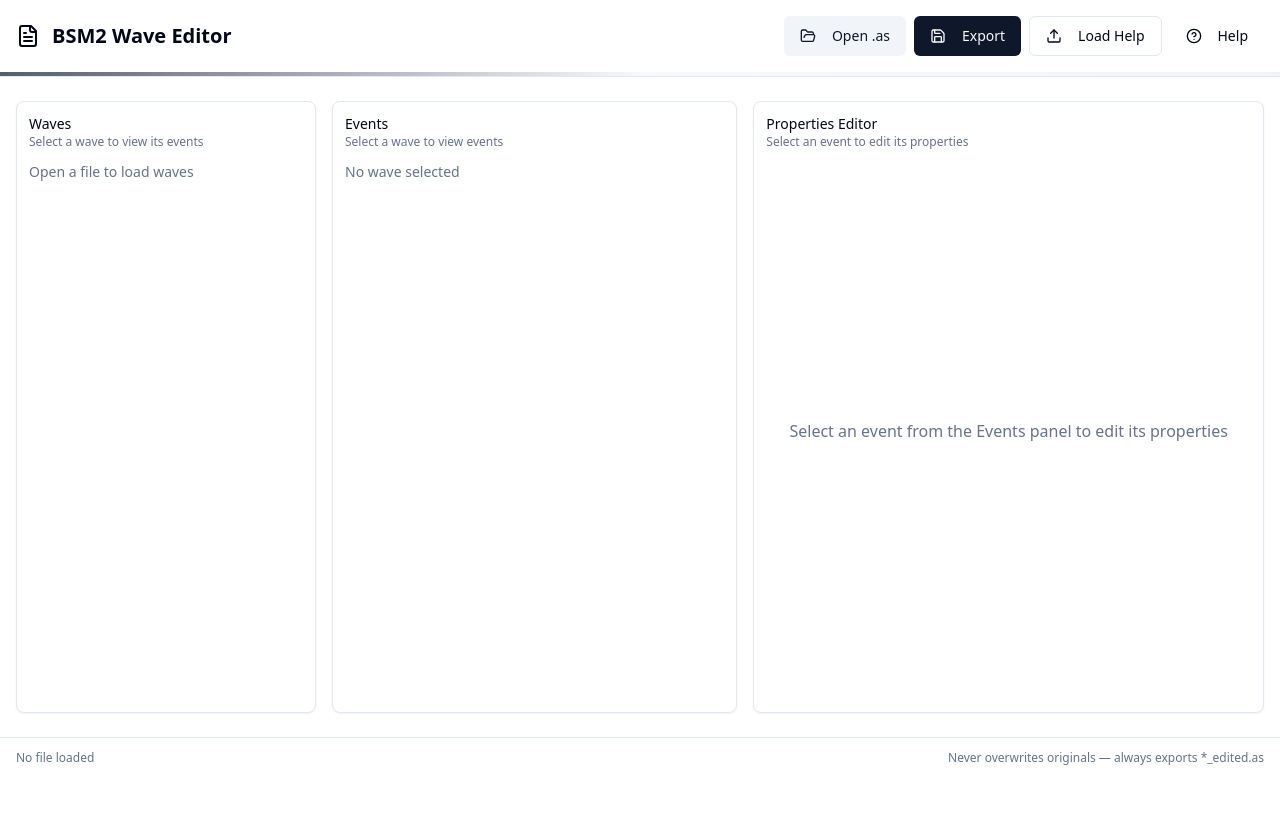
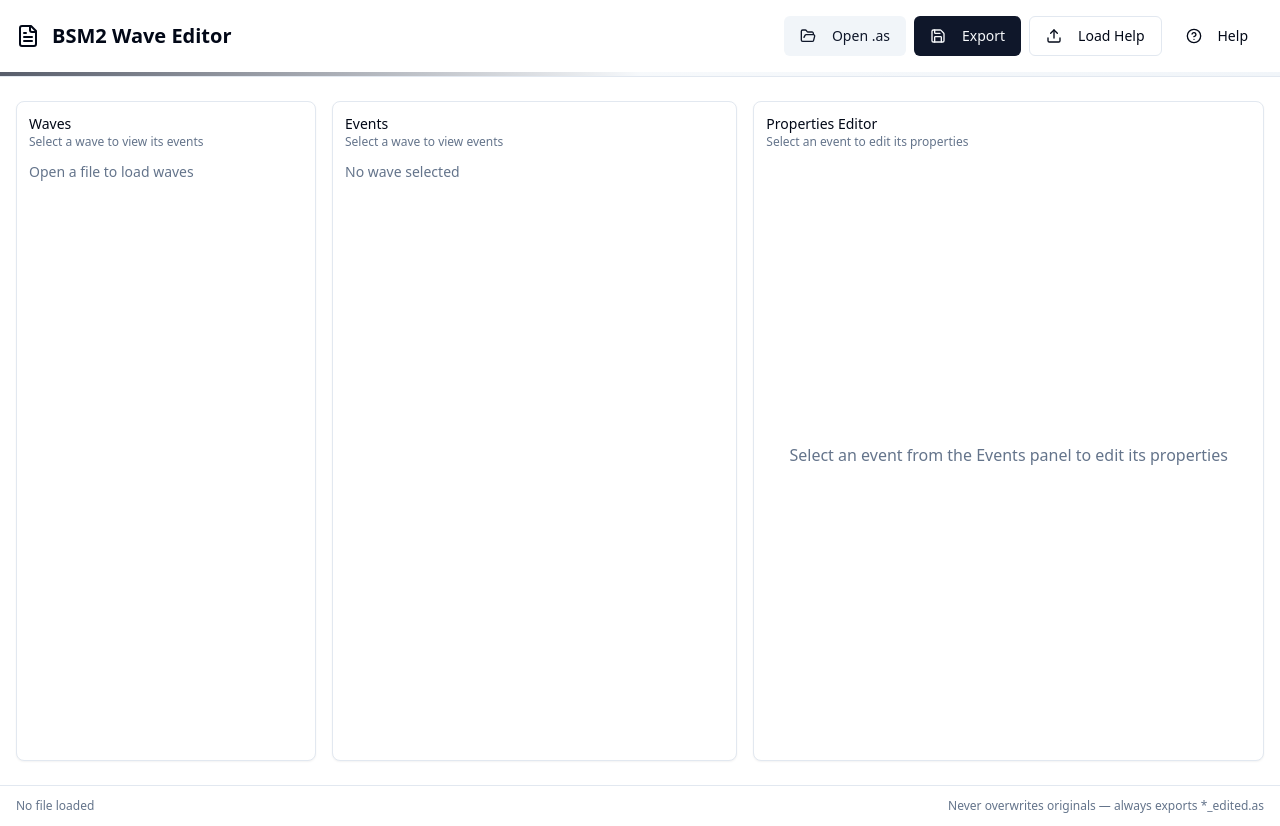
Before and after one commit to LowoTV/as-smithy, a React (Vite) app: page / in a window 1280 px wide. Before the commit the page ends 800 px from the top, so only its background shows below. Built offline with nearby package versions, Linux system fonts and the light colour scheme.

Commit message:
Fix tab overflow
Adjust layout to prevent tabs from extending too far, ensuring the properties editor remains within view.

```diff
--- a/src/components/WaveEditor.tsx
+++ b/src/components/WaveEditor.tsx
@@ -382,8 +382,8 @@ const WaveEditor: React.FC = () => {
         <div className="h-1 bg-gradient-to-r from-primary/70 via-accent/60 to-secondary" />
       </header>
 
-      <main className="container mx-auto px-4 py-6 grid grid-cols-1 lg:grid-cols-12 gap-4 h-[calc(100vh-140px)]">
-        <div className="lg:col-span-3">
+      <main className="container mx-auto px-4 py-6 grid grid-cols-1 lg:grid-cols-12 gap-4 min-h-[calc(100vh-140px)]">
+        <div className="lg:col-span-3 h-80 lg:h-[calc(100vh-140px)]">
           <WaveList
             waves={waves}
             selectedWaveIndex={selectedWaveIndex}
@@ -391,7 +391,7 @@ const WaveEditor: React.FC = () => {
           />
         </div>
 
-        <div className="lg:col-span-4">
+        <div className="lg:col-span-4 h-80 lg:h-[calc(100vh-140px)]">
           <EventList
             events={selectedWave?.events || []}
             selectedEventIndex={selectedEventIndex}
@@ -400,7 +400,7 @@ const WaveEditor: React.FC = () => {
           />
         </div>
 
-        <div className="lg:col-span-5">
+        <div className="lg:col-span-5 h-96 lg:h-[calc(100vh-140px)]">
           <PropertiesEditor
             selectedEvent={selectedEvent}
             eventDraft={eventDraft}
```
